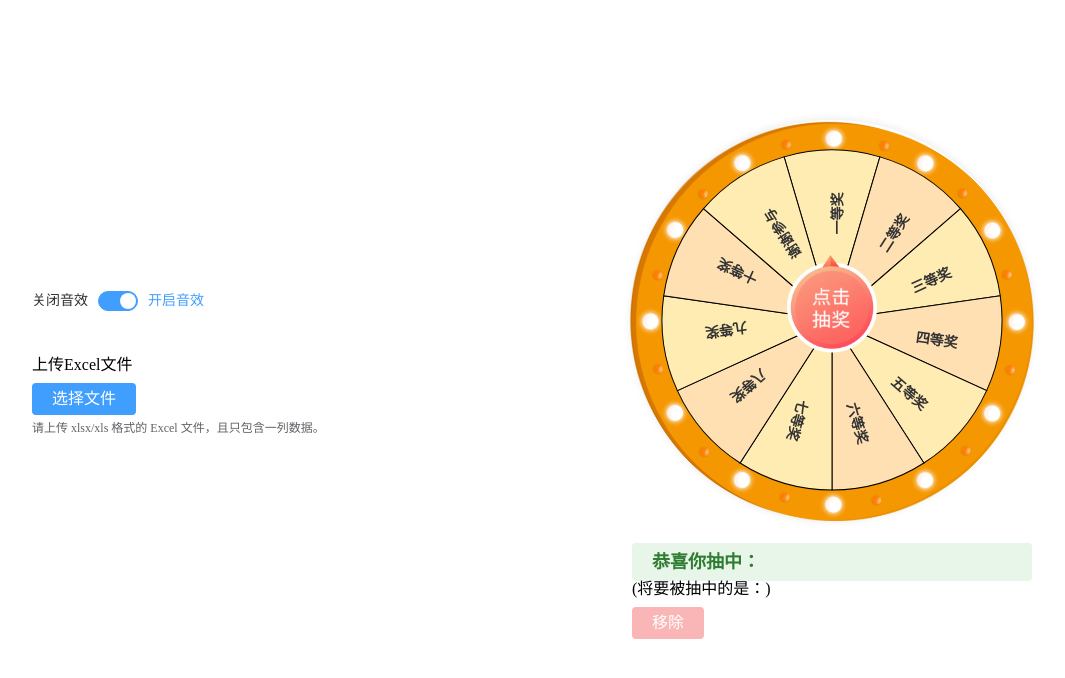
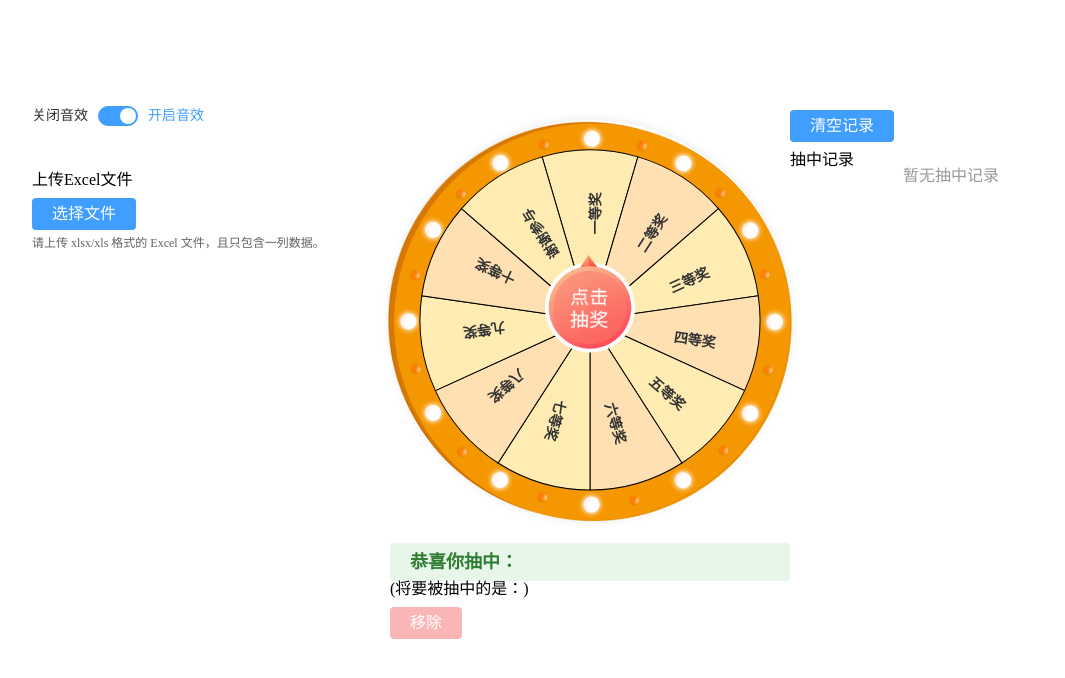
Before and after one commit to 595650661/teach-tools, a Vue app: page /#/ in a window 1280 px wide. Shown: the top 678 px of the page, without its empty margins (68-1133 px from the left). Built offline with nearby package versions, Linux system fonts and the light colour scheme.

Commit message:
feat: 抽奖记录

```diff
--- a/components.d.ts
+++ b/components.d.ts
@@ -12,6 +12,8 @@ declare module 'vue' {
     ElOption: typeof import('element-plus/es')['ElOption']
     ElSelect: typeof import('element-plus/es')['ElSelect']
     ElSwitch: typeof import('element-plus/es')['ElSwitch']
+    ElTable: typeof import('element-plus/es')['ElTable']
+    ElTableColumn: typeof import('element-plus/es')['ElTableColumn']
     ElUpload: typeof import('element-plus/es')['ElUpload']
     RouterLink: typeof import('vue-router')['RouterLink']
     RouterView: typeof import('vue-router')['RouterView']
--- a/src/views/HomeView.vue
+++ b/src/views/HomeView.vue
@@ -51,7 +51,7 @@
         >
       </div>
     </div>
-    <div style="margin-left: 200px">
+    <div>
       <div class="wheel-container">
         <!-- 添加旋转背景图 -->
         <div
@@ -76,6 +76,22 @@
       >
         移除
       </el-button>
+    </div>
+    <div style="width: 360px">
+      <el-button type="primary" @click="clearPrizes" style="margin-bottom: 10px"
+        >清空记录</el-button
+      >
+      <h3>抽中记录</h3>
+      <el-table
+        v-if="selectedPrizes.length"
+        :data="selectedPrizes"
+        border
+        style="width: 100%; margin-top: 20px"
+      >
+        <el-table-column prop="name" label="选项名称" width="180" />
+        <el-table-column prop="count" label="抽中次数" width="180" />
+      </el-table>
+      <div v-else style="text-align: center; color: #999">暂无抽中记录</div>
     </div>
   </div>
 </template>
@@ -135,7 +151,12 @@ const selectedColumn = ref(0);
 const fileList = ref([]);
 // el-upload组件引用
 const uploadRef = ref<UploadInstance>();
-
+// 存储抽中记录
+const selectedPrizes = ref<Array<{ name: string; count: number }>>([]);
+const clearPrizes = () => {
+  selectedPrizes.value = [];
+  ElMessage.info('抽中记录已清空');
+};
 // 缓存选中列的数据以提高性能
 const selectedColumnData = computed(() => {
   if (excelData.value.length === 0 || excelHeaders.value.length === 0) {
@@ -519,6 +540,15 @@ function clickSpin() {
       isSpinning.value = false;
       winner.value = randomIndex;
 
+      // 更新抽中记录
+      const prizeName = prizes.value[randomIndex];
+      const existingPrize = selectedPrizes.value.find((item) => item.name === prizeName);
+      if (existingPrize) {
+        existingPrize.count++;
+      } else {
+        selectedPrizes.value.push({ name: prizeName, count: 1 });
+      }
+
       // 播放结束音效
       playSound(endSoundRef);
 
@@ -567,7 +597,7 @@ onBeforeUnmount(() => {
 <style scoped lang="scss">
 .wheel-wrapper {
   display: flex;
-  align-items: center;
+  justify-content: space-around;
   padding: 100px;
   width: 100%;
   height: 100%;
```
